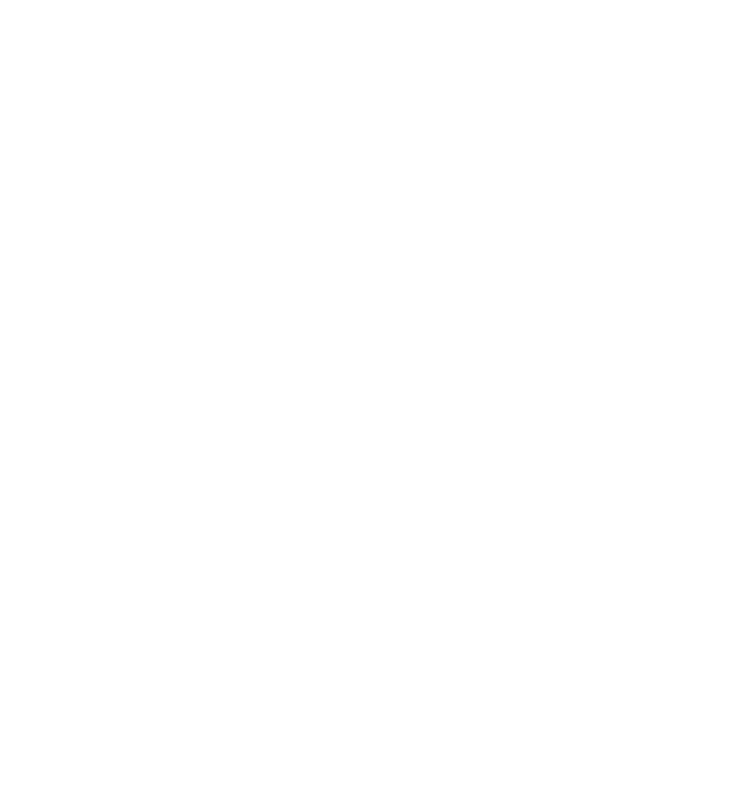
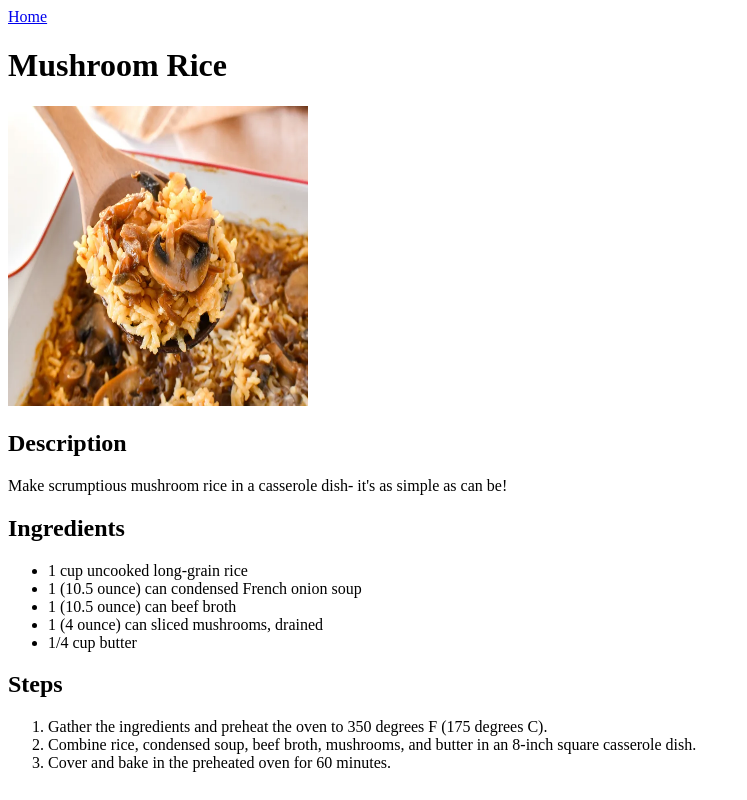
Before and after one commit to Uvraj-becks/yesrecipies, a plain HTML site: page recipies/mushroom.html in a window 1280 px wide. Shown: the whole page, without its empty margins (0-747 px from the left). Drawn offline with Linux system fonts and the light colour scheme.

Commit message:
Completed Project

```diff
--- a/recipies/mushroom.html
+++ b/recipies/mushroom.html
@@ -0,0 +1,29 @@
+<!DOCTYPE html>
+<html lang="en">
+<head>
+    <meta charset="UTF-8">
+    <meta name="viewport" content="width=device-width, initial-scale=1.0">
+    <title>Document</title>
+</head>
+<body>
+    <a href="../index.html">Home</a>
+    <h1>Mushroom Rice</h1>
+    <img src="../images/mushroom.jpg" alt="Mushroom Rice" height="300" width="300">
+    <h2>Description</h2>
+    <p>Make scrumptious mushroom rice in a casserole dish- it's as simple as can be!</p>
+    <h2>Ingredients</h2>
+    <ul>
+        <li>1 cup uncooked long-grain rice</li>
+        <li>1 (10.5 ounce) can condensed French onion soup</li>
+        <li>1 (10.5 ounce) can beef broth</li>
+        <li>1 (4 ounce) can sliced mushrooms, drained</li>
+        <li>1/4 cup butter</li>
+    </ul>
+    <h2>Steps</h2>
+    <ol>
+        <li>Gather the ingredients and preheat the oven to 350 degrees F (175 degrees C).</li>
+        <li>Combine rice, condensed soup, beef broth, mushrooms, and butter in an 8-inch square casserole dish.</li>
+        <li>Cover and bake in the preheated oven for 60 minutes.</li>
+    </ol>
+</body>
+</html>
```
Also changed, not shown: index.html (+1 -1 lines), recipies/potato.html (+1 -0 lines).
